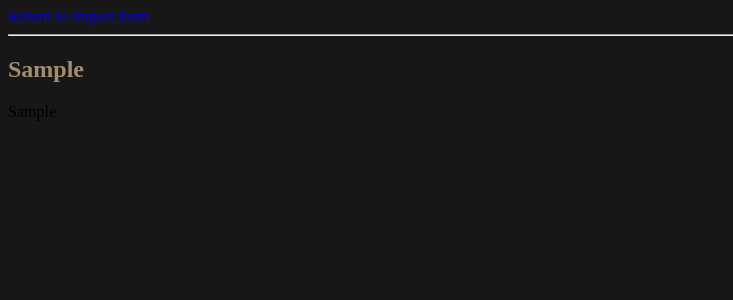
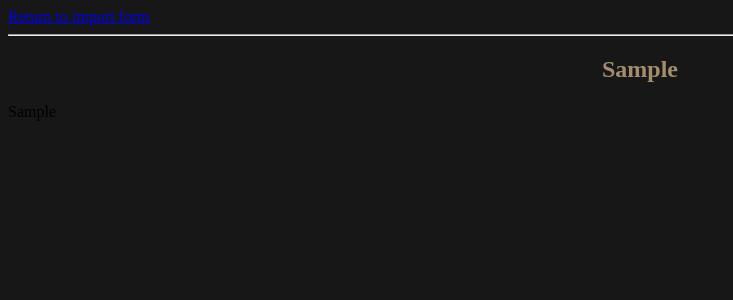
Before and after one commit to ppoelzl/PathOfExileLevelingHelper, a Flask app: template templates/vendor.html in a window 1280 px wide. Shown: the top 300 px of the page, without its empty margins (0-733 px from the left). Run offline with Flask 2, Linux system fonts and the light colour scheme; the template is opened without the code that fills it: most values are stand-ins (such as "Sample title", 1, 10 or a date in 2020).

```diff
--- a/static/style.css
+++ b/static/style.css
@@ -4,6 +4,10 @@ body {
 h1 {
     background-color: #570b03;
     color: #f2c462;
+}
+h2 {
+    color: #a38d6d;
+    text-align: center;
 }
 hr {
     color: #4d3422;
@@ -19,6 +23,6 @@ table, th, td {
     margin-left: 33%;
     margin-right: 33%;
 }
-th, tr, h2, p {
+th, tr, p {
     color: #a38d6d;
 }
```
